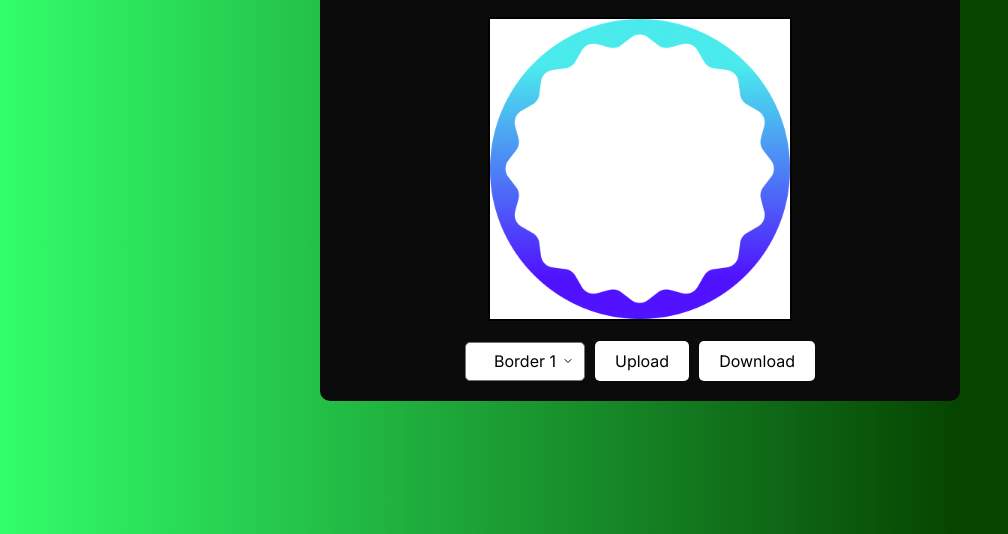
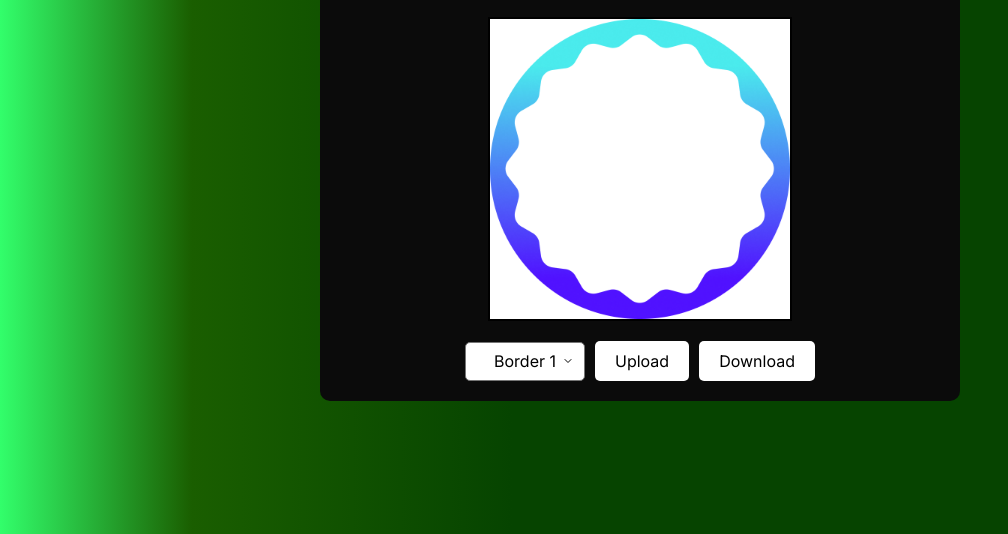
Before and after one commit to Pelz01/fluent-pfp-maker, a plain HTML site: page index.html in a window 1280 px wide. Shown: the part 266-800 px from the top of the page, without its empty margins (0-1008 px from the left). Drawn offline with Linux system fonts and the light colour scheme.

Commit message:
Update index.html

```diff
--- a/index.html
+++ b/index.html
@@ -10,7 +10,7 @@
         body {
             margin: 0;
             padding: 0;
-            background: linear-gradient(to right, #32FE6B 0%, #064400 75%); /* Smooth gradient with #064400 more dominant */
+            background: linear-gradient(to right, #32FE6B 0%, #1A5E00 15%, #064400 40%, #064400 100%); /* Gradient with #064400 even more dominant */
             font-family: 'Inter', sans-serif; /* Inter font for entire page */
             display: flex;
             justify-content: center;
```
